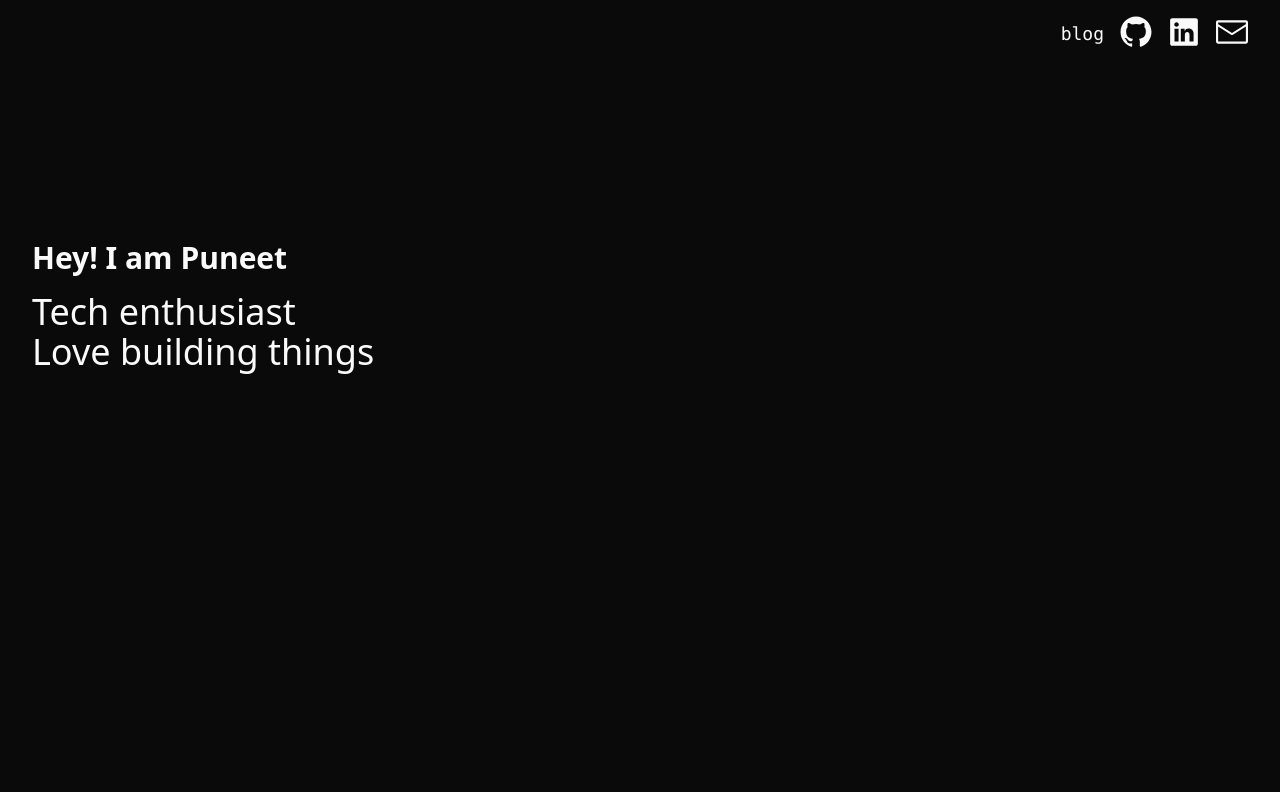
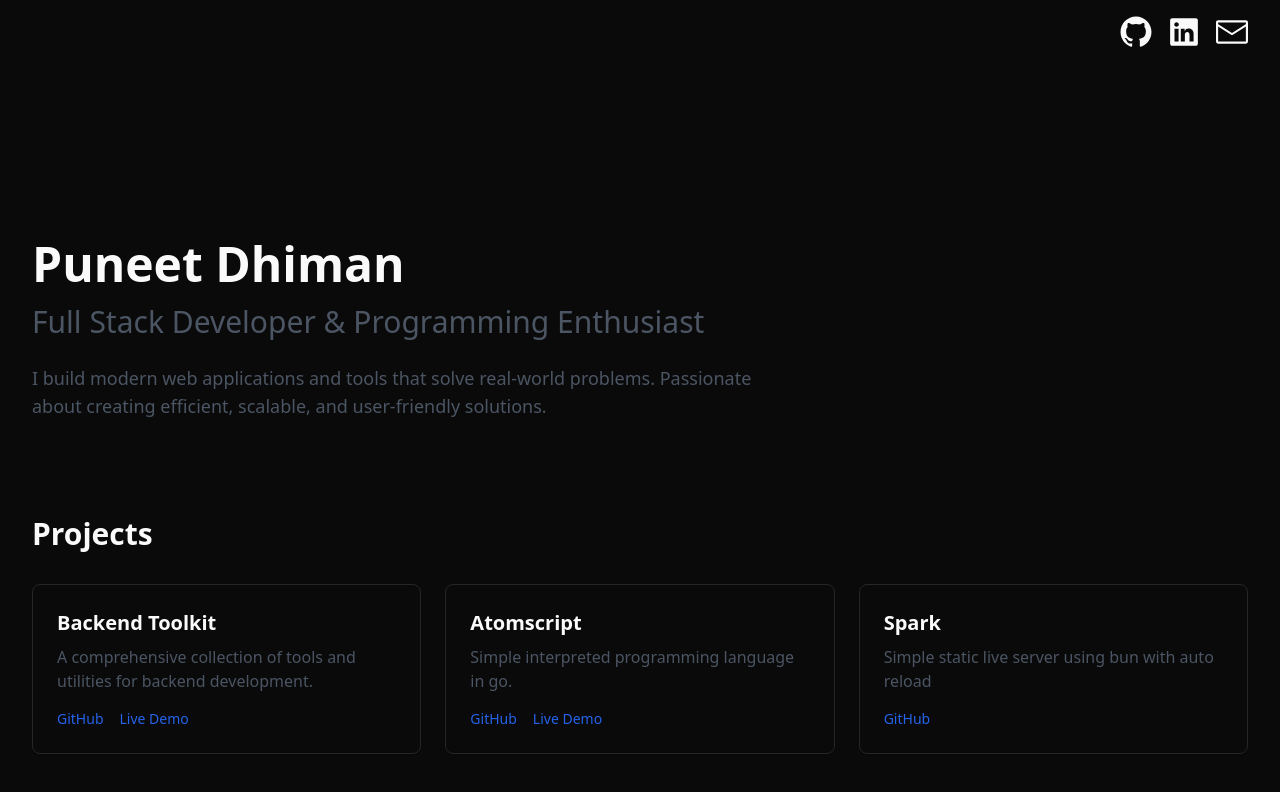
Before and after one commit to Puneet56/puneetdhiman, a Next.js app: page / in a window 1280 px wide. Shown: the top 792 px of the page. Built offline with nearby package versions, Linux system fonts and the light colour scheme.

Commit message:
update: Added projects

```diff
--- a/src/app/page.tsx
+++ b/src/app/page.tsx
@@ -4,14 +4,32 @@ import {
   LinkedInLogoIcon,
 } from '@radix-ui/react-icons'
 import Link from 'next/link'
+import { ProjectCard } from '@/components/ProjectCard'
+
+const projects = [
+  {
+    title: "Backend Toolkit",
+    description: "A comprehensive collection of tools and utilities for backend development.",
+    githubUrl: "https://github.com/Puneet56/backend-toolkit",
+    demoUrl: "https://toolkit.puneetdhiman.com/"
+  },
+  {
+    title: "Atomscript",
+    description: "Simple interpreted programming language in go.",
+    githubUrl: "https://github.com/Puneet56/atom_script",
+    demoUrl: "https://atom-script.vercel.app/"
+  },
+  {
+    title: "Spark",
+    description: "Simple static live server using bun with auto reload",
+    githubUrl: "https://github.com/Puneet56/spark"
+  }
+]
 
 export default function Home() {
   return (
     <main className="container mx-auto py-4">
       <div className="ml-auto flex w-max items-center justify-center gap-4 font-mono">
-        <Link href="#" className="mt-1 text-lg">
-          blog
-        </Link>
 
         <Link href="https://github.com/Puneet56" target="_blank">
           <GitHubLogoIcon className="h-8 w-8" />
@@ -26,17 +44,30 @@ export default function Home() {
         </Link>
       </div>
 
-      <h1 className="mb-4 mt-48 text-2xl font-bold lg:text-3xl">
-        Hey! I am Puneet
-      </h1>
-      <h2 className="text-4xl">
-        Tech enthusiast <br /> Love building things
-      </h2>
-      {/* <div className="mt-24">
-        <h2 className="flex items-end font-mono text-2xl">
-          projects <ArrowBottomRightIcon className="h-8 w-8" />
+      <div className="mt-48 max-w-3xl">
+        <h1 className="mb-4 text-4xl font-bold lg:text-5xl">
+          Puneet Dhiman
+        </h1>
+        <h2 className="mb-6 text-2xl text-gray-600 lg:text-3xl">
+          Full Stack Developer & Programming Enthusiast
         </h2>
-      </div> */}
+        <p className="text-lg text-gray-600">
+          I build modern web applications and tools that solve real-world problems.
+          Passionate about creating efficient, scalable, and user-friendly solutions.
+        </p>
+      </div>
+
+      <section className="mt-24">
+        <h2 className="mb-8 text-3xl font-bold">Projects</h2>
+        <div className="grid gap-6 md:grid-cols-2 lg:grid-cols-3">
+          {projects.map((project) => (
+            <ProjectCard
+              key={project.githubUrl}
+              {...project}
+            />
+          ))}
+        </div>
+      </section>
     </main>
   )
 }
--- /dev/null
+++ b/src/components/ProjectCard.tsx
@@ -0,0 +1,35 @@
+import Link from 'next/link'
+
+interface ProjectCardProps {
+  title: string
+  description: string
+  githubUrl: string
+  demoUrl?: string
+}
+
+export function ProjectCard({ title, description, githubUrl, demoUrl }: ProjectCardProps) {
+  return (
+    <div className="rounded-lg border p-6 shadow-sm transition-all hover:shadow-md">
+      <h3 className="mb-2 text-xl font-semibold">{title}</h3>
+      <p className="mb-4 text-gray-600">{description}</p>
+      <div className="flex gap-4">
+        <Link
+          href={githubUrl}
+          target="_blank"
+          className="text-sm text-blue-600 hover:underline"
+        >
+          GitHub
+        </Link>
+        {demoUrl && (
+          <Link
+            href={demoUrl}
+            target="_blank"
+            className="text-sm text-blue-600 hover:underline"
+          >
+            Live Demo
+          </Link>
+        )}
+      </div>
+    </div>
+  )
+}
```
